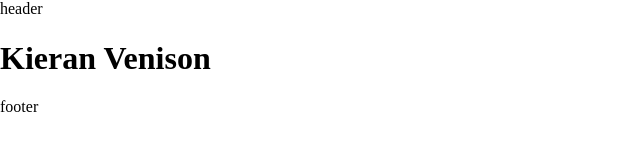
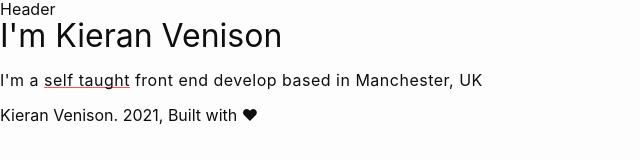
Before and after one commit to kieranmv95/kieran.venison.website, a Gatsby site: page / in a window 1280 px wide. Shown: the whole page, without its empty margins (0-640 px from the left). Built offline with nearby package versions, Linux system fonts and the light colour scheme; Gatsby itself is replaced by a stand-in of ours.

Commit message:
split out header and footer and added base styles

```diff
--- /dev/null
+++ b/src/components/Footer.js
@@ -0,0 +1,7 @@
+import React from 'react';
+
+export default function Footer() {
+  return (
+    <footer>Kieran Venison. {new Date().getFullYear()}, Built with ❤</footer>
+  );
+}
--- /dev/null
+++ b/src/components/Header.js
@@ -0,0 +1,5 @@
+import React from 'react';
+
+export default function Header() {
+  return <header>Header</header>;
+}
--- a/src/components/Layout.js
+++ b/src/components/Layout.js
@@ -1,14 +1,18 @@
 import React from 'react';
 import 'normalize.css';
 import GlobalStyles from '../styles/GlobalStyles';
+import Footer from './Footer';
+import Header from './Header';
+import Typography from '../styles/Typography';
 
 export default function Layout({ children }) {
   return (
     <>
       <GlobalStyles />
-      <header>header</header>
+      <Typography />
+      <Header />
       {children}
-      <footer>footer</footer>
+      <Footer />
     </>
   );
 }
--- a/src/pages/index.js
+++ b/src/pages/index.js
@@ -3,7 +3,11 @@ import React from 'react';
 export default function Homepage() {
   return (
     <>
-      <h1>Kieran Venison</h1>
+      <h1>I'm Kieran Venison</h1>
+      <p>
+        I'm a <a href="http://kieranvenison.co.uk">self taught</a> front end
+        develop based in Manchester, UK
+      </p>
     </>
   );
 }
--- a/src/styles/GlobalStyles.js
+++ b/src/styles/GlobalStyles.js
@@ -1,5 +1,15 @@
 import { createGlobalStyle } from 'styled-components';
 
-const GlobalStyles = createGlobalStyle``;
+const GlobalStyles = createGlobalStyle`
+  :root {
+    --background-color: #fdfdfd;
+    --copy-color: #0e0e0e;
+    --text-decoration-color: #ff4f4f;
+  }
+
+  html {
+    background-color: var(--background-color);
+  }
+`;
 
 export default GlobalStyles;
--- /dev/null
+++ b/src/styles/Typography.js
@@ -0,0 +1,24 @@
+import { createGlobalStyle } from 'styled-components';
+
+const Typography = createGlobalStyle`
+  html {
+    font-family: -apple-system, BlinkMacSystemFont, 'Segoe UI', Roboto, Oxygen, Ubuntu, Cantarell, 'Open Sans', 'Helvetica Neue', sans-serif;
+    color: var(--copy-color);
+  }
+  p, li { letter-spacing: 0.5px; }
+  h1,h2,h3,h4,h5,h6 {
+    font-weight: normal;
+    margin: 0;
+  }
+  a {
+    color: var(--copy-color);
+    text-decoration-color: var(--text-decoration-color);
+    text-decoration-skip-ink: none;
+  }
+
+  .center {
+    text-align: center;
+  }
+`;
+
+export default Typography;
```
